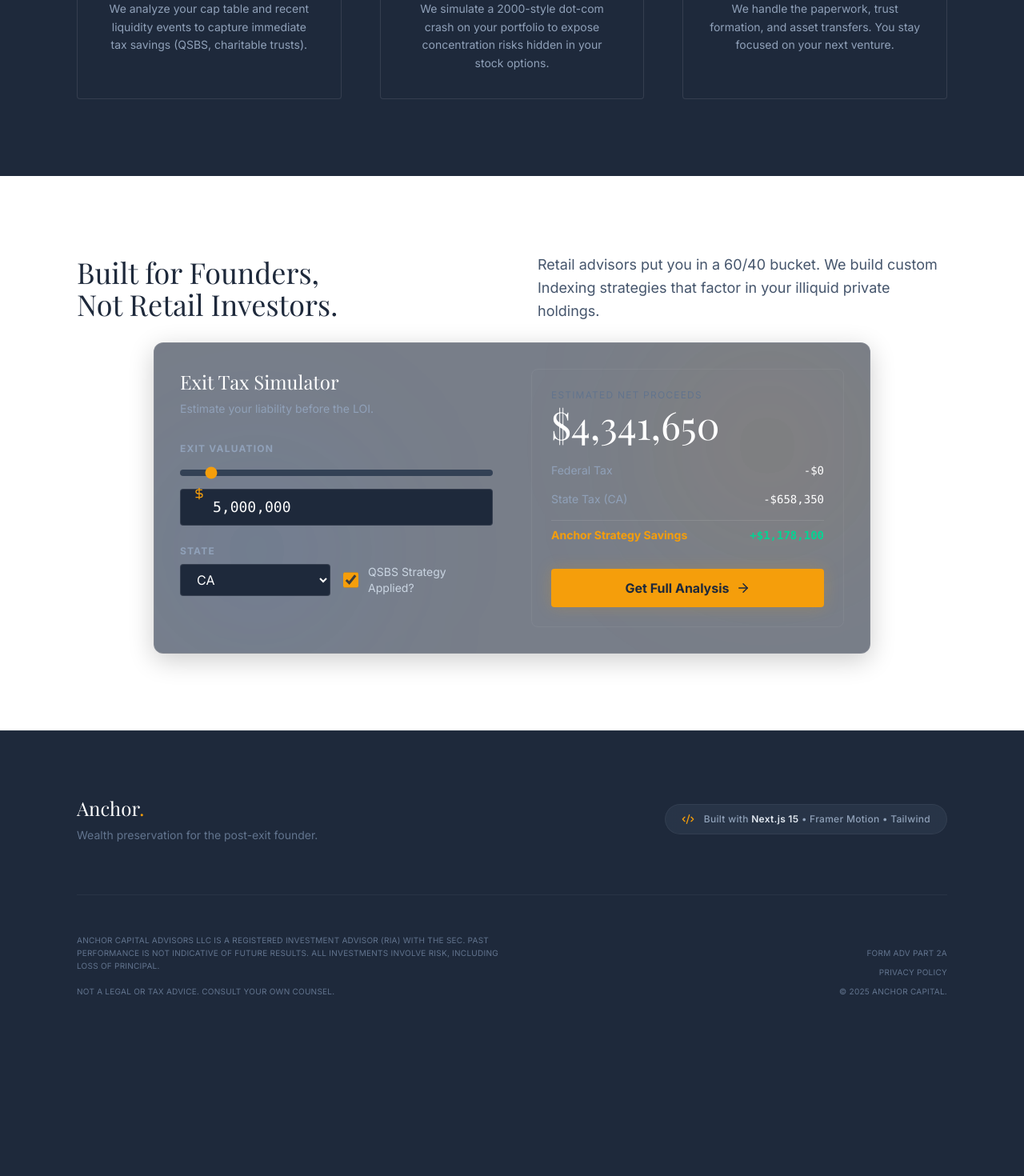
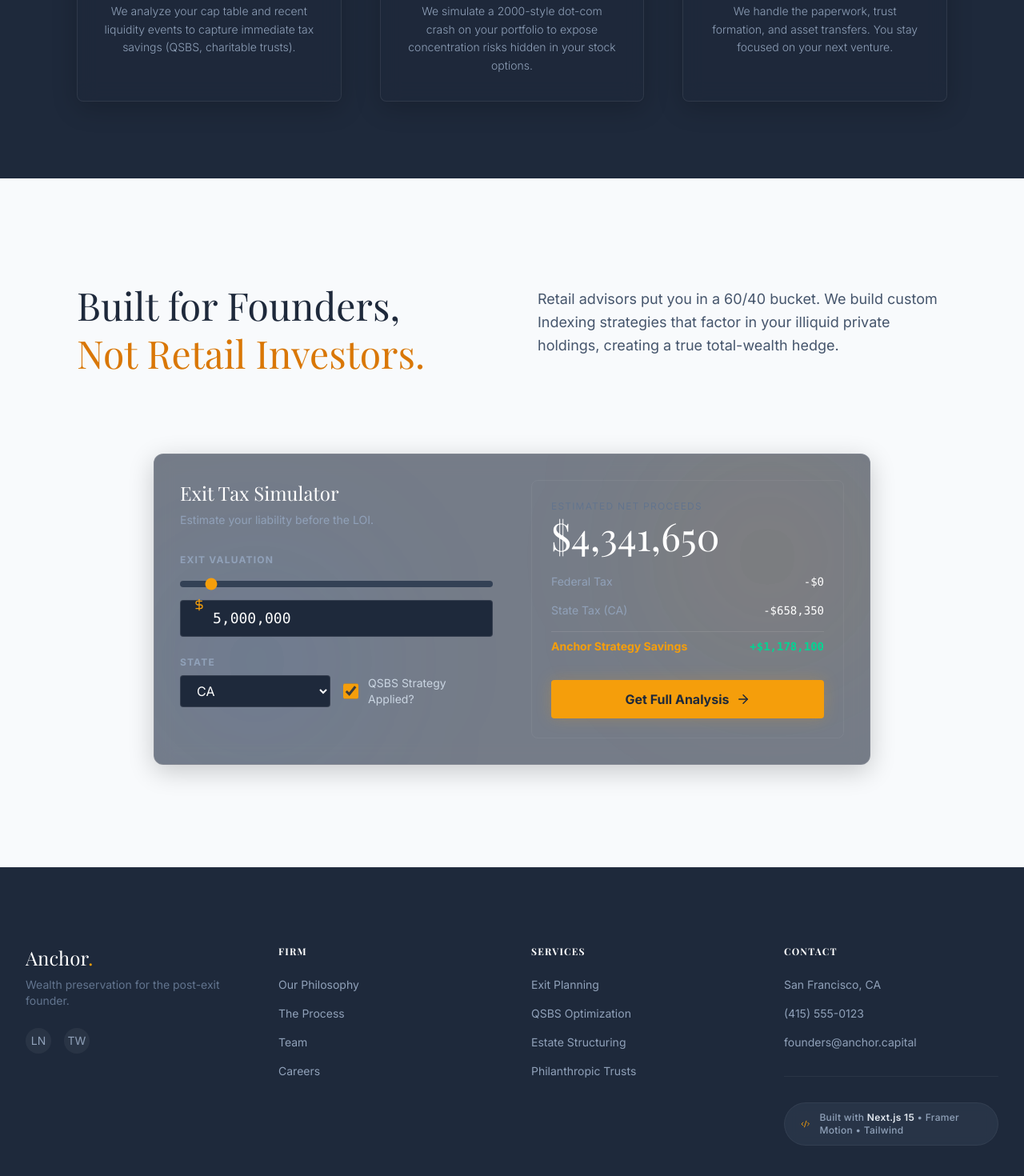
Before and after one commit to OmeirMustafa/FINANCIAL-ADVISOR-FIRM--ANCHOR-CASE-STUDY-, a Next.js app: page /demo in a window 1280 px wide. Shown: the part 1314-2784 px from the top of the page at 80% size. Before the commit the page ends 2610 px from the top, so only its background shows below. Built offline with nearby package versions, Linux system fonts and the light colour scheme; a web font is replaced by a local one.

Commit message:
feat: Add new navigation, process steps, and footer components, and integrate them into a new demo page.

```diff
--- a/src/app/demo/page.tsx
+++ b/src/app/demo/page.tsx
@@ -17,17 +17,23 @@ export default function Home() {
                 <Hero />
                 <ProcessSteps />
                 {/* Simplified Services Section for Rebuild */}
-                <section id="philosophy" className="py-24 bg-white">
-                    <div className="max-w-6xl mx-auto px-8 grid grid-cols-1 md:grid-cols-2 gap-16 items-center">
-                        <h2 className="text-4xl font-serif text-navy-900 mb-6">Built for Founders, <br />Not Retail Investors.</h2>
-                        <p className="text-slate-600 text-lg leading-relaxed mb-6">
-                            Retail advisors put you in a 60/40 bucket. We build custom Indexing strategies that factor in your illiquid private holdings.
-                        </p>
-                    </div>
+                <section id="philosophy" className="py-32 bg-slate-50">
+                    <div className="max-w-6xl mx-auto px-6 md:px-8">
+                        <div className="grid grid-cols-1 md:grid-cols-2 gap-12 md:gap-16 items-start mb-24">
+                            <h2 className="text-4xl md:text-5xl font-serif text-navy-900 leading-tight">
+                                Built for Founders, <br />
+                                <span className="text-gold-600">Not Retail Investors.</span>
+                            </h2>
+                            <p className="text-slate-600 text-lg leading-relaxed pt-2">
+                                Retail advisors put you in a 60/40 bucket. We build custom Indexing strategies that factor in your illiquid private holdings,
+                                creating a true total-wealth hedge.
+                            </p>
+                        </div>
 
-                    {/* Interactive Calculator */}
-                    <div className="w-full">
-                        <TaxCalculator />
+                        {/* Interactive Calculator */}
+                        <div className="w-full transform hover:scale-[1.01] transition-transform duration-500">
+                            <TaxCalculator />
+                        </div>
                     </div>
 
                 </section>
--- a/src/components/Footer.tsx
+++ b/src/components/Footer.tsx
@@ -3,33 +3,69 @@ import Link from "next/link";
 
 export function Footer() {
     return (
-        <footer className="bg-navy-950 border-t border-white/5 pt-20 pb-12">
-            <div className="max-w-6xl mx-auto px-8">
+        <footer className="bg-navy-950 border-t border-white/5 pt-24 pb-12">
+            <div className="max-w-7xl mx-auto px-6 md:px-8">
 
-                <div className="flex flex-col md:flex-row justify-between items-center gap-8 mb-16">
-                    <div className="text-center md:text-left">
-                        <h4 className="text-2xl font-serif text-white mb-2">Anchor<span className="text-gold-500">.</span></h4>
-                        <p className="text-slate-500 text-sm">Wealth preservation for the post-exit founder.</p>
+                <div className="grid grid-cols-1 md:grid-cols-4 gap-12 mb-20 text-sm">
+                    {/* Brand */}
+                    <div className="space-y-6">
+                        <div>
+                            <h4 className="text-2xl font-serif text-white mb-2">Anchor<span className="text-gold-500">.</span></h4>
+                            <p className="text-slate-500">Wealth preservation for the post-exit founder.</p>
+                        </div>
+                        <div className="flex gap-4">
+                            {/* Social Placeholders */}
+                            <div className="w-8 h-8 rounded-full bg-white/5 hover:bg-gold-500 hover:text-navy-900 transition-colors cursor-pointer flex items-center justify-center text-slate-400">LN</div>
+                            <div className="w-8 h-8 rounded-full bg-white/5 hover:bg-gold-500 hover:text-navy-900 transition-colors cursor-pointer flex items-center justify-center text-slate-400">TW</div>
+                        </div>
                     </div>
-                    <TechStack />
+
+                    {/* Quick Links */}
+                    <div>
+                        <h4 className="text-white font-bold uppercase tracking-widest mb-6 text-xs">Firm</h4>
+                        <ul className="space-y-4 text-slate-400">
+                            <li><Link href="#philosophy" className="hover:text-gold-500 transition-colors">Our Philosophy</Link></li>
+                            <li><Link href="#process" className="hover:text-gold-500 transition-colors">The Process</Link></li>
+                            <li><Link href="#" className="hover:text-gold-500 transition-colors">Team</Link></li>
+                            <li><Link href="#" className="hover:text-gold-500 transition-colors">Careers</Link></li>
+                        </ul>
+                    </div>
+
+                    {/* Services */}
+                    <div>
+                        <h4 className="text-white font-bold uppercase tracking-widest mb-6 text-xs">Services</h4>
+                        <ul className="space-y-4 text-slate-400">
+                            <li><Link href="#" className="hover:text-gold-500 transition-colors">Exit Planning</Link></li>
+                            <li><Link href="#" className="hover:text-gold-500 transition-colors">QSBS Optimization</Link></li>
+                            <li><Link href="#" className="hover:text-gold-500 transition-colors">Estate Structuring</Link></li>
+                            <li><Link href="#" className="hover:text-gold-500 transition-colors">Philanthropic Trusts</Link></li>
+                        </ul>
+                    </div>
+
+                    {/* Legal / Contact */}
+                    <div>
+                        <h4 className="text-white font-bold uppercase tracking-widest mb-6 text-xs">Contact</h4>
+                        <ul className="space-y-4 text-slate-400">
+                            <li>San Francisco, CA</li>
+                            <li>(415) 555-0123</li>
+                            <li>founders@anchor.capital</li>
+                        </ul>
+                        <div className="mt-8 pt-8 border-t border-white/5">
+                            <TechStack />
+                        </div>
+                    </div>
                 </div>
 
-                <div className="border-t border-white/5 pt-12 text-center md:text-left">
-                    <div className="grid grid-cols-1 md:grid-cols-2 gap-8 text-[10px] text-slate-500 leading-relaxed uppercase tracking-wide">
-                        <div>
-                            <p className="mb-4">
-                                Anchor Capital Advisors LLC is a Registered Investment Advisor (RIA) with the SEC.
-                                Past performance is not indicative of future results. All investments involve risk, including loss of principal.
-                            </p>
-                            <p>
-                                Not a legal or tax advice. Consult your own counsel.
-                            </p>
-                        </div>
-                        <div className="flex flex-col md:items-end justify-end gap-2">
-                            <Link href="#" className="hover:text-gold-500 transition-colors">Form ADV Part 2A</Link>
-                            <Link href="#" className="hover:text-gold-500 transition-colors">Privacy Policy</Link>
-                            <p>&copy; {new Date().getFullYear()} Anchor Capital.</p>
-                        </div>
+                {/* Bottom Bar */}
+                <div className="border-t border-white/5 pt-12 flex flex-col md:flex-row justify-between items-start md:items-center gap-6 text-[10px] text-slate-500 uppercase tracking-wide">
+                    <p className="max-w-2xl">
+                        Anchor Capital Advisors LLC is a Registered Investment Advisor (RIA). Past performance is not indicative of future results.
+                        Investments involve risk. Not legal or tax advice.
+                    </p>
+                    <div className="flex gap-6">
+                        <Link href="#" className="hover:text-white transition-colors">Form ADV Part 2A</Link>
+                        <Link href="#" className="hover:text-white transition-colors">Privacy Policy</Link>
+                        <span>&copy; {new Date().getFullYear()} Anchor.</span>
                     </div>
                 </div>
             </div>
--- a/src/components/Nav.tsx
+++ b/src/components/Nav.tsx
@@ -6,6 +6,7 @@ import { clsx } from "clsx";
 
 export function Nav() {
     const [scrolled, setScrolled] = useState(false);
+    const [mobileMenuOpen, setMobileMenuOpen] = useState(false);
 
     useEffect(() => {
         const handleScroll = () => setScrolled(window.scrollY > 20);
@@ -14,43 +15,84 @@ export function Nav() {
     }, []);
 
     return (
+        <>
             <header className={clsx(
-            "fixed top-0 left-0 right-0 z-50 transition-all duration-300 border-b border-transparent",
-            scrolled ? "bg-navy-900/90 backdrop-blur-md py-4 border-white/5 shadow-lg" : "bg-transparent py-6"
+                "fixed top-0 left-0 right-0 z-50 transition-all duration-500",
+                scrolled ? "bg-navy-900/80 backdrop-blur-xl border-b border-white/5 py-4 shadow-2xl" : "bg-transparent py-6"
             )}>
-            <div className="max-w-7xl mx-auto px-8 flex justify-between items-center">
+                <div className="max-w-7xl mx-auto px-6 md:px-8 flex justify-between items-center">
                     {/* Logo */}
-                <Link href="/" className="text-xl md:text-2xl font-serif font-bold text-white tracking-tight">
+                    <Link href="/" className="text-xl md:text-2xl font-serif font-bold text-white tracking-tight z-50 relative">
                         Anchor<span className="text-gold-500">.</span>
                     </Link>
 
                     {/* Desktop Nav */}
-                <nav className="hidden md:flex items-center gap-10">
+                    <nav className="hidden md:flex items-center gap-8 lg:gap-12">
                         {["Services", "Philosophy", "Process"].map((item) => (
                             <Link
                                 key={item}
                                 href={`#${item.toLowerCase()}`}
-                            className="text-sm font-medium text-slate-300 hover:text-gold-400 transition-colors relative group"
+                                className="text-sm font-medium text-slate-300 hover:text-white transition-colors relative group tracking-wide"
                             >
                                 {item}
-                            <span className="absolute -bottom-1 left-0 w-0 h-[1px] bg-gold-400 transition-all duration-300 group-hover:w-full" />
+                                <span className="absolute -bottom-2 left-1/2 -translate-x-1/2 w-0 h-[2px] bg-gold-500 transition-all duration-300 group-hover:w-full" />
                             </Link>
                         ))}
                     </nav>
 
                     {/* CTAs */}
-                <div className="flex items-center gap-6">
-                    <Link href="/login" className="hidden md:block text-xs font-medium text-slate-400 hover:text-white transition-colors">
+                    <div className="hidden md:flex items-center gap-6">
+                        <Link href="/login" className="text-xs font-bold text-slate-400 hover:text-white transition-colors uppercase tracking-widest">
                             Client Login
                         </Link>
                         <Link
                             href="#audit"
-                        className="text-xs md:text-sm font-bold tracking-wider text-white border border-white/20 px-5 py-2.5 rounded-sm hover:border-gold-500 hover:text-gold-400 transition-all duration-300"
+                            className="bg-gold-500 text-navy-900 text-xs md:text-sm font-bold tracking-wider px-6 py-3 rounded-sm hover:bg-white transition-all duration-300 shadow-[0_0_20px_rgba(245,158,11,0.3)] hover:shadow-[0_0_30px_rgba(255,255,255,0.3)]"
                         >
-                        PRIVATE CONSULTATION
+                            Book Consultation
                         </Link>
                     </div>
+
+                    {/* Mobile Menu Toggle */}
+                    <button
+                        className="md:hidden text-white z-50 relative"
+                        onClick={() => setMobileMenuOpen(!mobileMenuOpen)}
+                    >
+                        <div className="space-y-2">
+                            <span className={clsx("block w-8 h-0.5 bg-gold-500 transition-transform duration-300", mobileMenuOpen && "rotate-45 translate-y-2.5")} />
+                            <span className={clsx("block w-8 h-0.5 bg-white transition-opacity duration-300", mobileMenuOpen && "opacity-0")} />
+                            <span className={clsx("block w-8 h-0.5 bg-gold-500 transition-transform duration-300", mobileMenuOpen && "-rotate-45 -translate-y-2.5")} />
+                        </div>
+                    </button>
                 </div>
             </header>
+
+            {/* Mobile Menu Overlay */}
+            <div className={clsx(
+                "fixed inset-0 bg-navy-950/95 backdrop-blur-xl z-40 flex flex-col items-center justify-center transition-all duration-500 md:hidden",
+                mobileMenuOpen ? "opacity-100 pointer-events-auto" : "opacity-0 pointer-events-none"
+            )}>
+                <nav className="flex flex-col items-center gap-8">
+                    {["Services", "Philosophy", "Process"].map((item) => (
+                        <Link
+                            key={item}
+                            href={`#${item.toLowerCase()}`}
+                            className="text-3xl font-serif text-white hover:text-gold-500 transition-colors"
+                            onClick={() => setMobileMenuOpen(false)}
+                        >
+                            {item}
+                        </Link>
+                    ))}
+                    <div className="h-px w-12 bg-white/10 my-4" />
+                    <Link
+                        href="#audit"
+                        className="text-lg font-bold text-gold-500 border border-gold-500 px-8 py-3 rounded-sm hover:bg-gold-500 hover:text-navy-900 transition-colors"
+                        onClick={() => setMobileMenuOpen(false)}
+                    >
+                        Book Consultation
+                    </Link>
+                </nav>
+            </div>
+        </>
     );
 }
--- a/src/components/ProcessSteps.tsx
+++ b/src/components/ProcessSteps.tsx
@@ -48,16 +48,19 @@ export function ProcessSteps() {
                             transition={{ delay: i * 0.2, duration: 0.6 }}
                             className="relative z-10 group"
                         >
-                            <div className="bg-navy-900 border border-white/10 p-8 rounded-sm hover:border-gold-500/30 hover:bg-navy-800/50 transition-all duration-500 h-full">
+                            <div className="glass-card border border-white/10 p-8 rounded-lg hover:border-gold-500/30 transition-all duration-500 h-full relative group-hover:-translate-y-2">
+                                {/* Glow Effect */}
+                                <div className="absolute inset-0 bg-gold-500/5 blur-xl opacity-0 group-hover:opacity-100 transition-opacity duration-500" />
+
                                 {/* Icon */}
-                                <div className="w-16 h-16 bg-navy-800 rounded-full flex items-center justify-center border border-white/10 mb-8 mx-auto group-hover:scale-110 group-hover:border-gold-500 transition-all duration-300 shadow-xl">
-                                    <step.icon className="text-gold-500 w-6 h-6" />
+                                <div className="relative w-16 h-16 bg-navy-900 rounded-full flex items-center justify-center border border-white/10 mb-8 mx-auto group-hover:border-gold-500 group-hover:shadow-[0_0_30px_rgba(245,158,11,0.3)] transition-all duration-500">
+                                    <step.icon className="text-slate-400 group-hover:text-gold-500 w-6 h-6 transition-colors duration-300" />
                                 </div>
 
-                                <div className="text-center">
-                                    <span className="block text-xs font-bold text-slate-500 uppercase tracking-widest mb-2">{step.time}</span>
-                                    <h3 className="text-xl font-serif text-white mb-4">{step.title}</h3>
-                                    <p className="text-sm text-slate-400 leading-relaxed">
+                                <div className="text-center relative z-10">
+                                    <span className="block text-[10px] font-bold text-gold-500 uppercase tracking-[0.2em] mb-3">{step.time}</span>
+                                    <h3 className="text-xl font-serif text-white mb-4 group-hover:text-transparent group-hover:bg-clip-text group-hover:bg-gradient-to-r group-hover:from-white group-hover:to-gold-200 transition-all">{step.title}</h3>
+                                    <p className="text-sm text-slate-400 leading-relaxed font-light">
                                         {step.desc}
                                     </p>
                                 </div>
```
Lines whose indentation alone changed are shown as unchanged.
